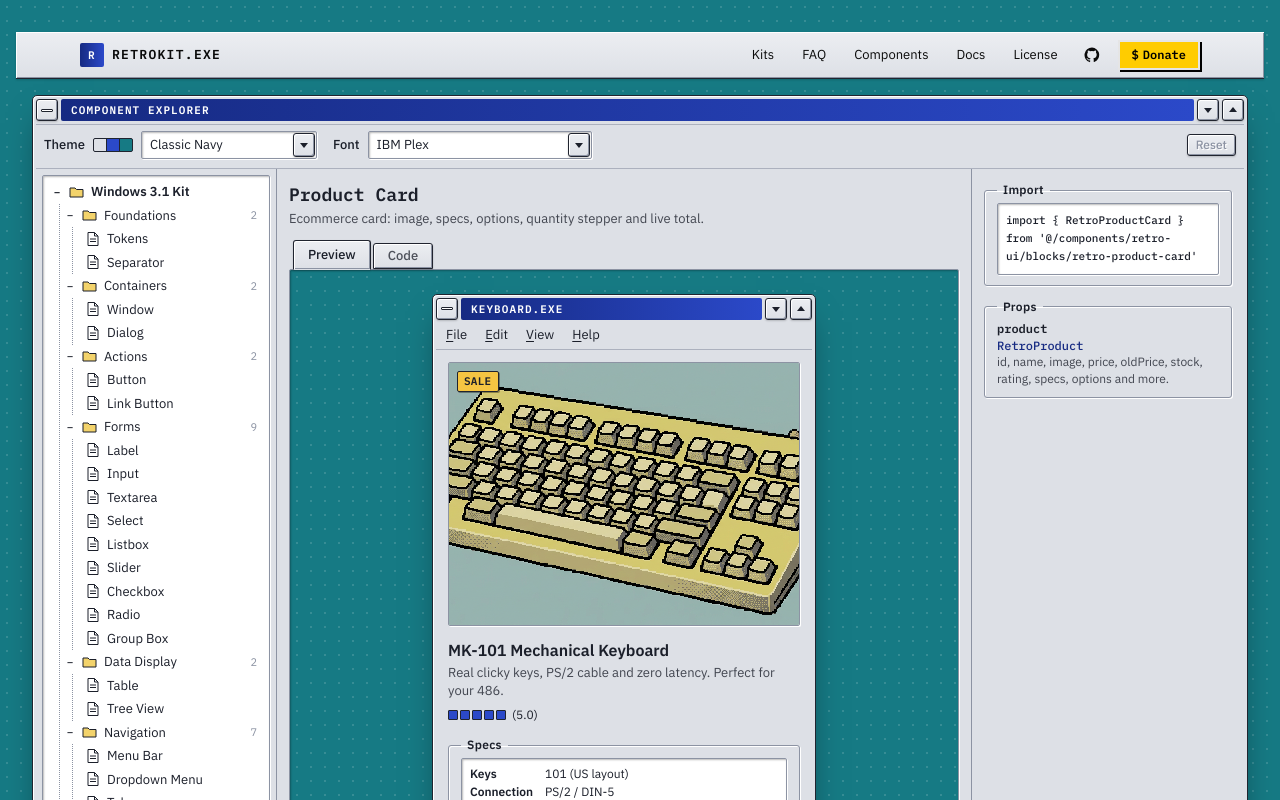
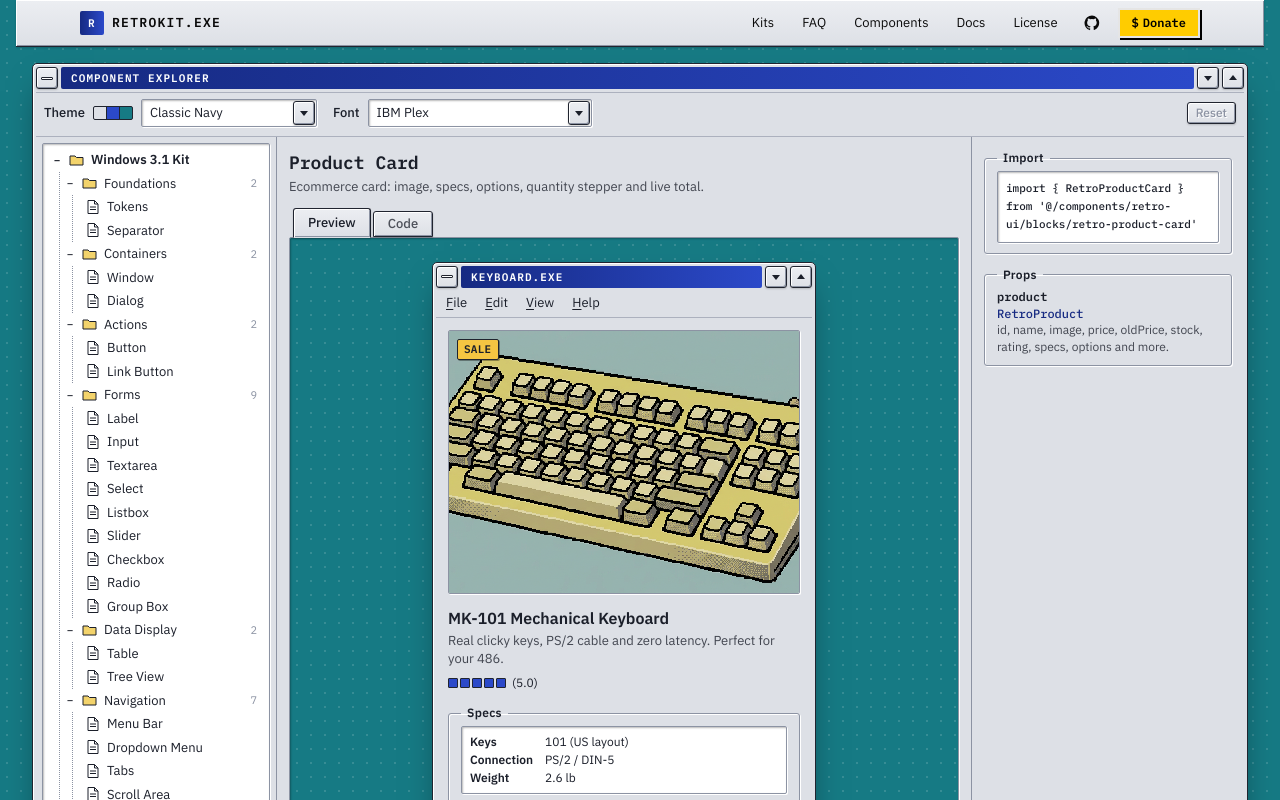
Before and after one commit to poliedro-69/retro-kit-ui, a Next.js app: page /showcase in a window 1280 px wide. Shown: the top 800 px of the page. Built offline with nearby package versions, Linux system fonts and the light colour scheme.

Commit message:
Remove top gap from showcase header

```diff
--- a/components/showcase/showcase-theme.tsx
+++ b/components/showcase/showcase-theme.tsx
@@ -39,7 +39,7 @@ export function ShowcaseThemeShell({ children }: { children: ReactNode }) {
 
   return (
     <ShowcaseThemeContext.Provider value={value}>
-      <RetroTheme theme={theme} font={font} className="rt-desktop min-h-screen px-4 py-8">
+      <RetroTheme theme={theme} font={font} className="rt-desktop min-h-screen px-4 pb-8 pt-0">
         {children}
       </RetroTheme>
     </ShowcaseThemeContext.Provider>
```
